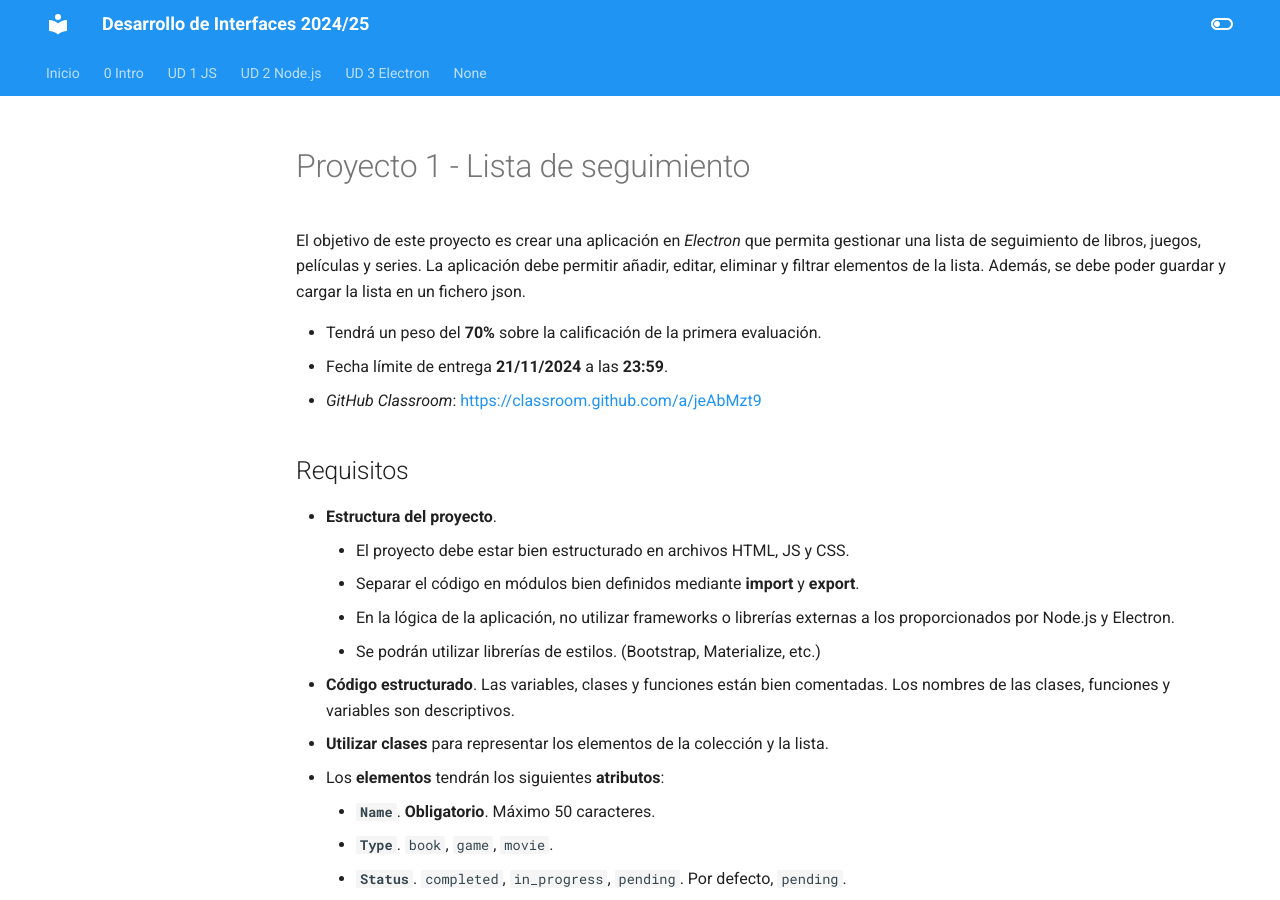
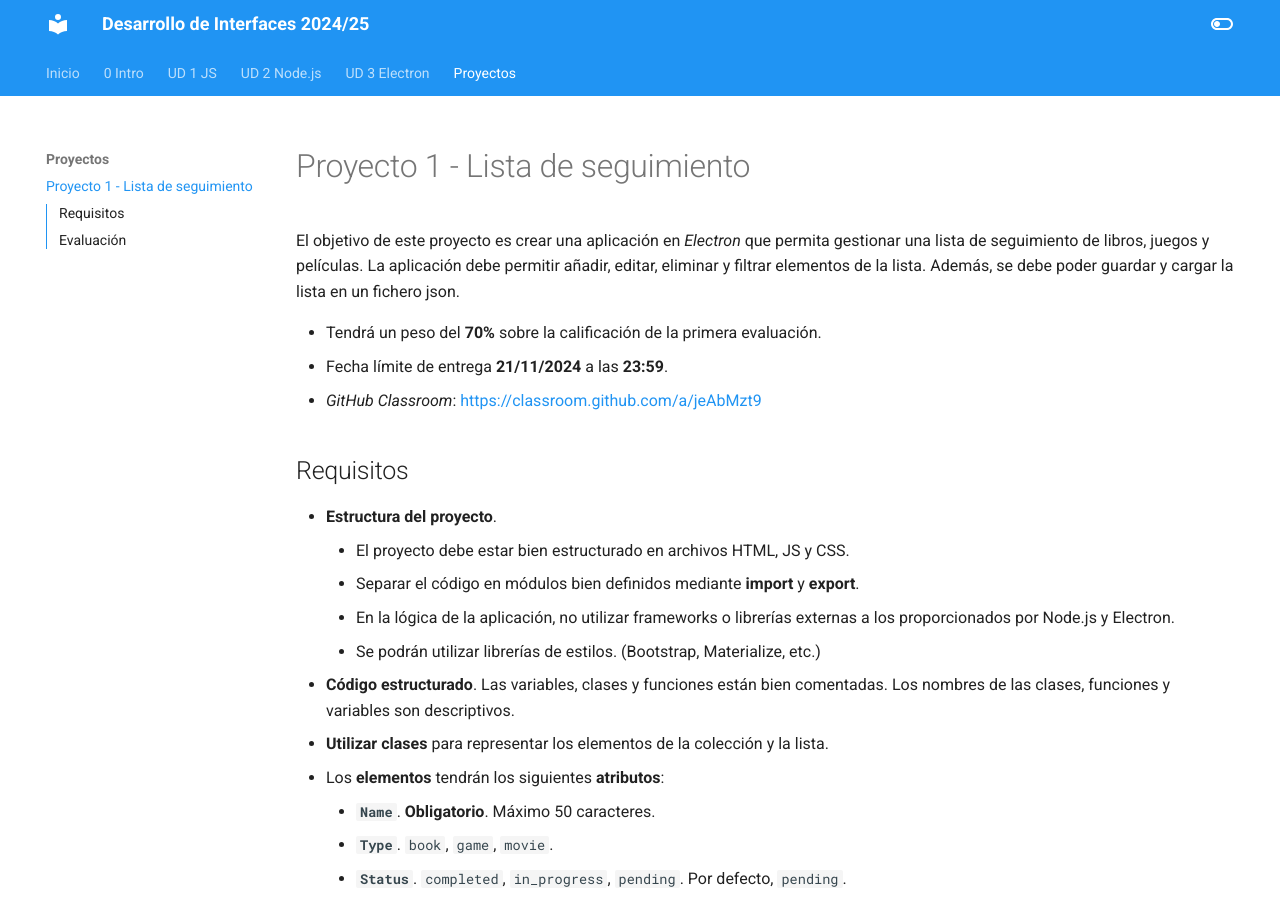
Before and after one commit to jsanvil/din24, an MkDocs documentation site: the page built from docs/proyectos/01_watchlist.md, in a window 1280 px wide and 900 px high. Built offline with MkDocs 1.6.1 and Material for MkDocs 9.7.7, drawn with Linux system fonts in a browser that asks for light colours; some of the changed lines change nothing that is shown; some of the changed text lies outside the part shown.

Commit message:
fix proyectos

```diff
--- a/docs/proyectos/01_watchlist.md
+++ b/docs/proyectos/01_watchlist.md
@@ -1,6 +1,6 @@
 # Proyecto 1 - Lista de seguimiento
 
-El objetivo de este proyecto es crear una aplicación en _Electron_ que permita gestionar una lista de seguimiento de libros, juegos, películas y series. La aplicación debe permitir añadir, editar, eliminar y filtrar elementos de la lista. Además, se debe poder guardar y cargar la lista en un fichero json.
+El objetivo de este proyecto es crear una aplicación en _Electron_ que permita gestionar una lista de seguimiento de libros, juegos y películas. La aplicación debe permitir añadir, editar, eliminar y filtrar elementos de la lista. Además, se debe poder guardar y cargar la lista en un fichero json.
 
 - Tendrá un peso del **70%** sobre la calificación de la primera evaluación.
 - Fecha límite de entrega **21/11/2024** a las **23:59**.
@@ -39,7 +39,7 @@
             - Se debe validar el formulario y mostrar todos los errores antes de guardar los cambios.
     - **Añadir** nuevo elemento. Mostrará un formulario vacío con los campos del elemento. Se debe validar el formulario y mostrar todos los errores.
     - **Filtros**. Se deben poder combinar varios filtros.
-        - **Tipo**. `book`, `game`, `movie`, `serie`.
+        - **Tipo**. `book`, `game`, `movie`.
         - **Estado**. `completed`, `in_progress`, `pending`.
         - **Calificación**. Mínimo y máximo (1-5).
         - **Búsqueda**. Campo de texto.
@@ -69,9 +69,9 @@
 - 10% Añadir nuevo elemento.
 - 20% Lista de elementos y acciones.
 - 15% Editar elemento.
-- 10% Cambiar estado del elemento.
+-  5% Cambiar estado del elemento.
 -  5% Eliminar elemento.
-- 15% Filtros y búsqueda.
+- 20% Filtros y búsqueda.
 -  5% Ordenar elementos.
 - 10% Leer y escribir la lista en un fichero json.
 - 10% Estructura, organización y documentación.
--- a/mkdocs.yml
+++ b/mkdocs.yml
@@ -35,7 +35,7 @@
     - 03electron/05_ipc.md
     - 03electron/ud3_act1.md
     - 03electron/ud3_act2.md
-  - Proyectos
+  - Proyectos:
     - proyectos/01_watchlist.md
 
 theme:
```
